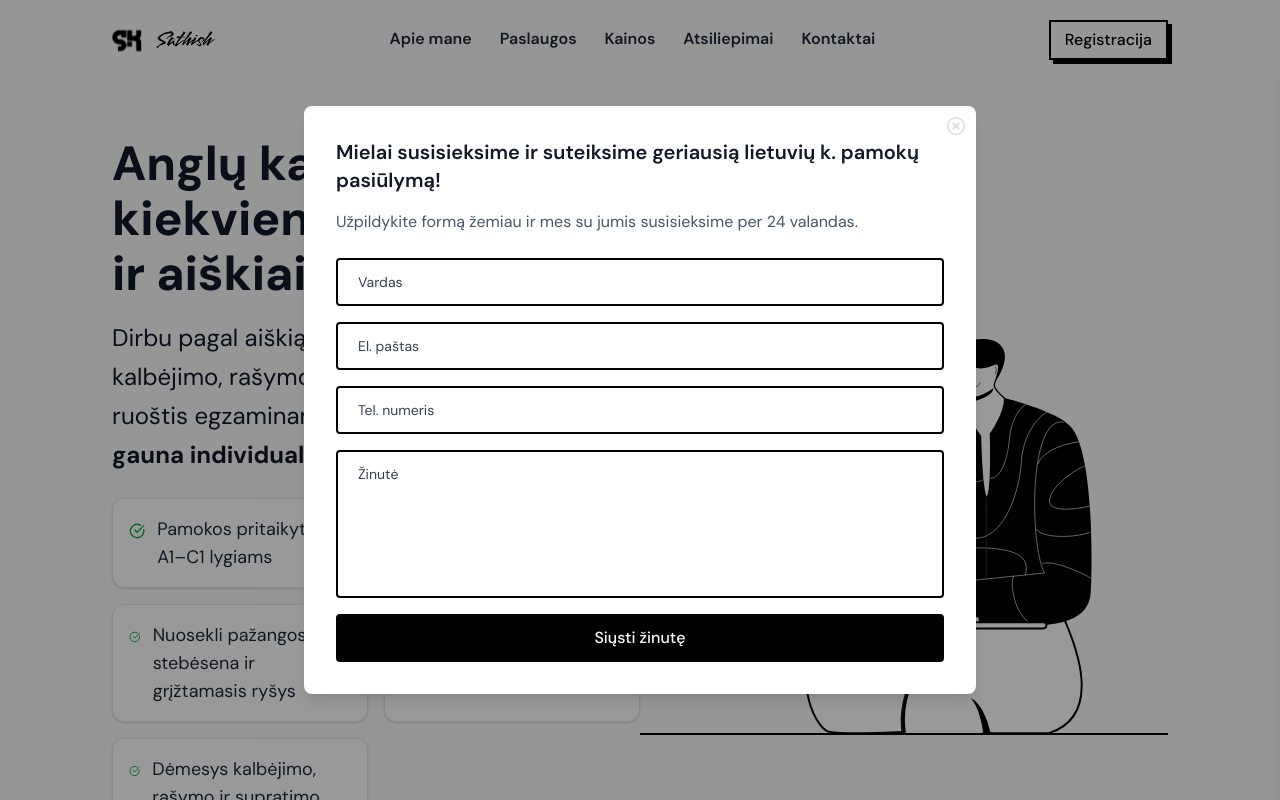
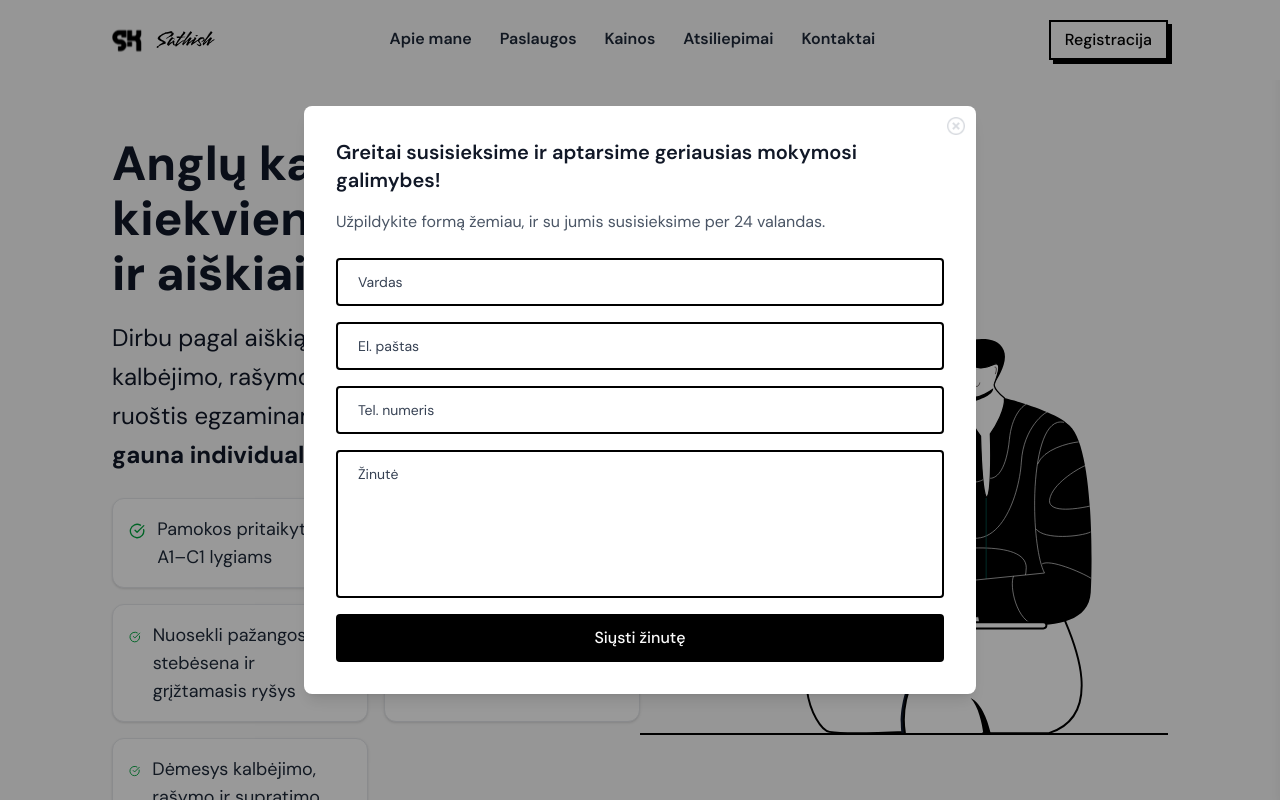
Before and after one commit to prochas/AngluMokytojas, a Next.js app: page / in a window 1280 px wide. Both pictures are taken after a click on the button "Registracija". Shown: the top 800 px of the page. Built offline with nearby package versions, Linux system fonts and the light colour scheme.

Commit message:
commit v19

```diff
--- a/src/components/RegisterModal/RegisterModal.js
+++ b/src/components/RegisterModal/RegisterModal.js
@@ -58,11 +58,10 @@ export default function RegistrationModal({ isOpen, onRequestClose }) {
         className="bg-white p-8 rounded-lg shadow-lg w-[90%] max-w-2xl outline-none relative"
       >
         <h2 className="text-xl font-semibold mb-4 text-[#111827]">
-          Mielai susisieksime ir suteiksime geriausią lietuvių k. pamokų
-          pasiūlymą!
+          Greitai susisieksime ir aptarsime geriausias mokymosi galimybes!
         </h2>
         <p className="text-gray-600 mb-6">
-          Užpildykite formą žemiau ir mes su jumis susisieksime per 24 valandas.
+          Užpildykite formą žemiau, ir su jumis susisieksime per 24 valandas.
         </p>
         <button
           onClick={onRequestClose}
```
